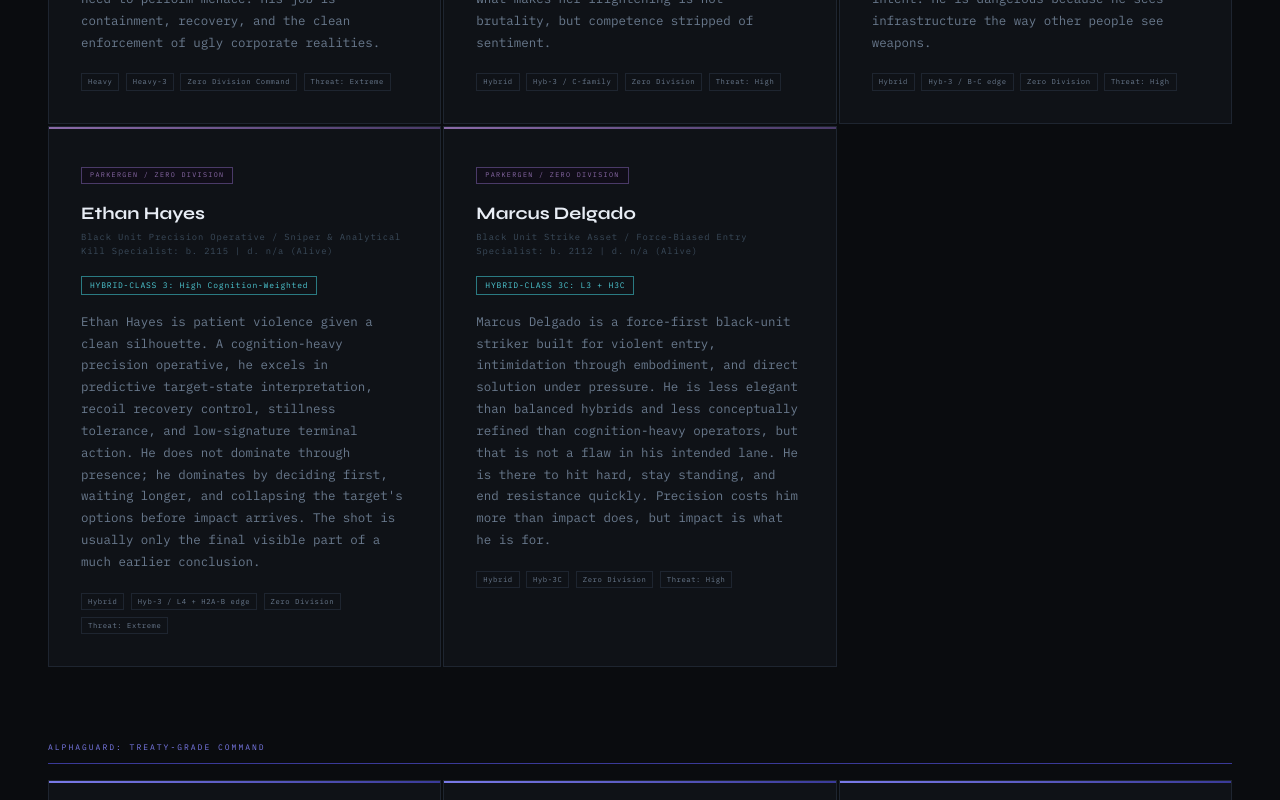
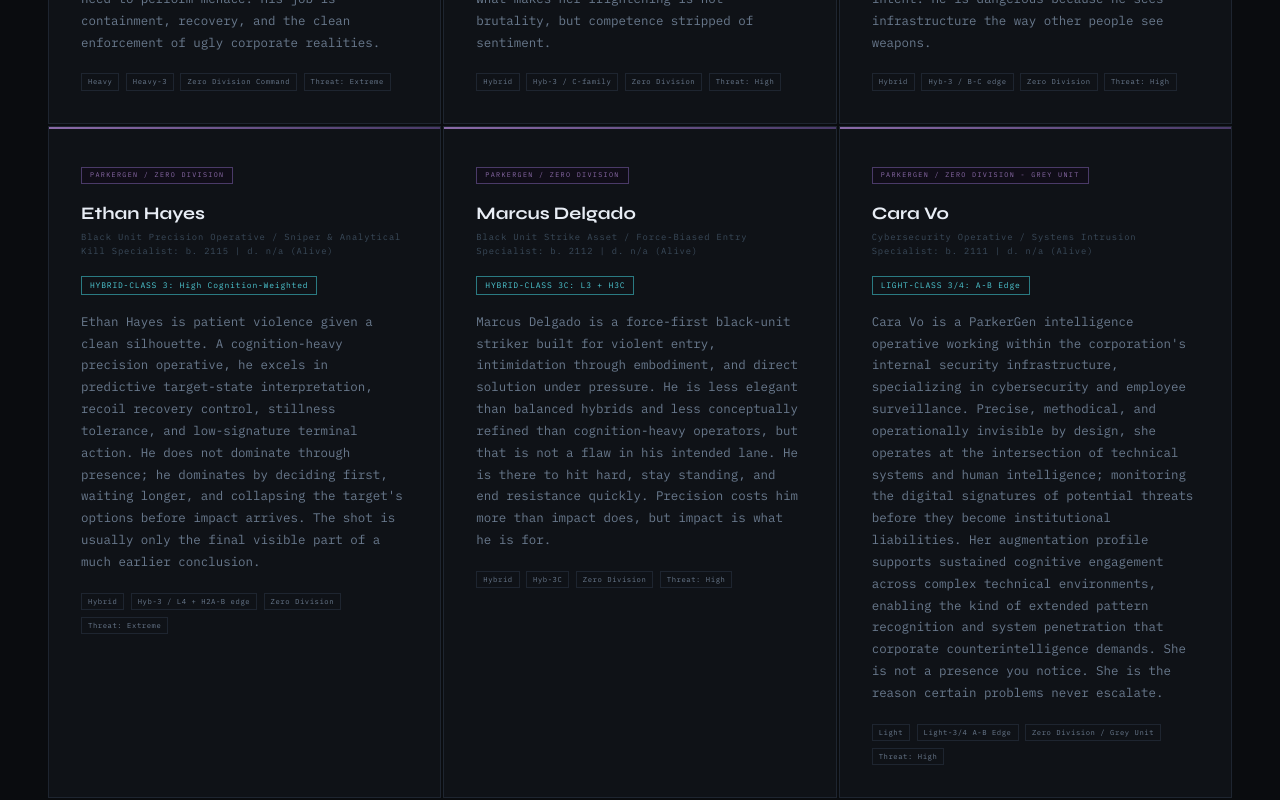
Before and after one commit to marvinmckinneyii0/warfox_universe, a React (Vite) app: page /people in a window 1280 px wide. Shown: the part 4140-4940 px from the top of the page. Built offline with nearby package versions, Linux system fonts and the light colour scheme.

Commit message:
Add Cara Vo to Zero Division (Grey Unit)

```diff
--- a/src/pages/People.tsx
+++ b/src/pages/People.tsx
@@ -168,6 +168,15 @@ function CharactersPanel() {
           <div className="char-aug">HYBRID-CLASS 3C: L3 + H3C</div>
           <p className="char-bio">Marcus Delgado is a force-first black-unit striker built for violent entry, intimidation through embodiment, and direct solution under pressure. He is less elegant than balanced hybrids and less conceptually refined than cognition-heavy operators, but that is not a flaw in his intended lane. He is there to hit hard, stay standing, and end resistance quickly. Precision costs him more than impact does, but impact is what he is for.</p>
           <div className="char-traits"><div className="char-trait">Hybrid</div><div className="char-trait">Hyb-3C</div><div className="char-trait">Zero Division</div><div className="char-trait">Threat: High</div></div>
+        </div>
+        <div className="character-card">
+          <div className="char-faction-stripe stripe-zerodiv"></div>
+          <div className="char-faction-tag tag-zerodiv">ParkerGen / Zero Division - Grey Unit</div>
+          <div className="char-name">Cara Vo</div>
+          <div className="char-alias">Cybersecurity Operative / Systems Intrusion Specialist: b. 2111 | d. n/a (Alive)</div>
+          <div className="char-aug">LIGHT-CLASS 3/4: A-B Edge</div>
+          <p className="char-bio">Cara Vo is a ParkerGen intelligence operative working within the corporation's internal security infrastructure, specializing in cybersecurity and employee surveillance. Precise, methodical, and operationally invisible by design, she operates at the intersection of technical systems and human intelligence; monitoring the digital signatures of potential threats before they become institutional liabilities. Her augmentation profile supports sustained cognitive engagement across complex technical environments, enabling the kind of extended pattern recognition and system penetration that corporate counterintelligence demands. She is not a presence you notice. She is the reason certain problems never escalate.</p>
+          <div className="char-traits"><div className="char-trait">Light</div><div className="char-trait">Light-3/4 A-B Edge</div><div className="char-trait">Zero Division / Grey Unit</div><div className="char-trait">Threat: High</div></div>
         </div>
       </div>
 
```
Also changed, not shown: src/pages/Characters.tsx (+9 -0 lines).
